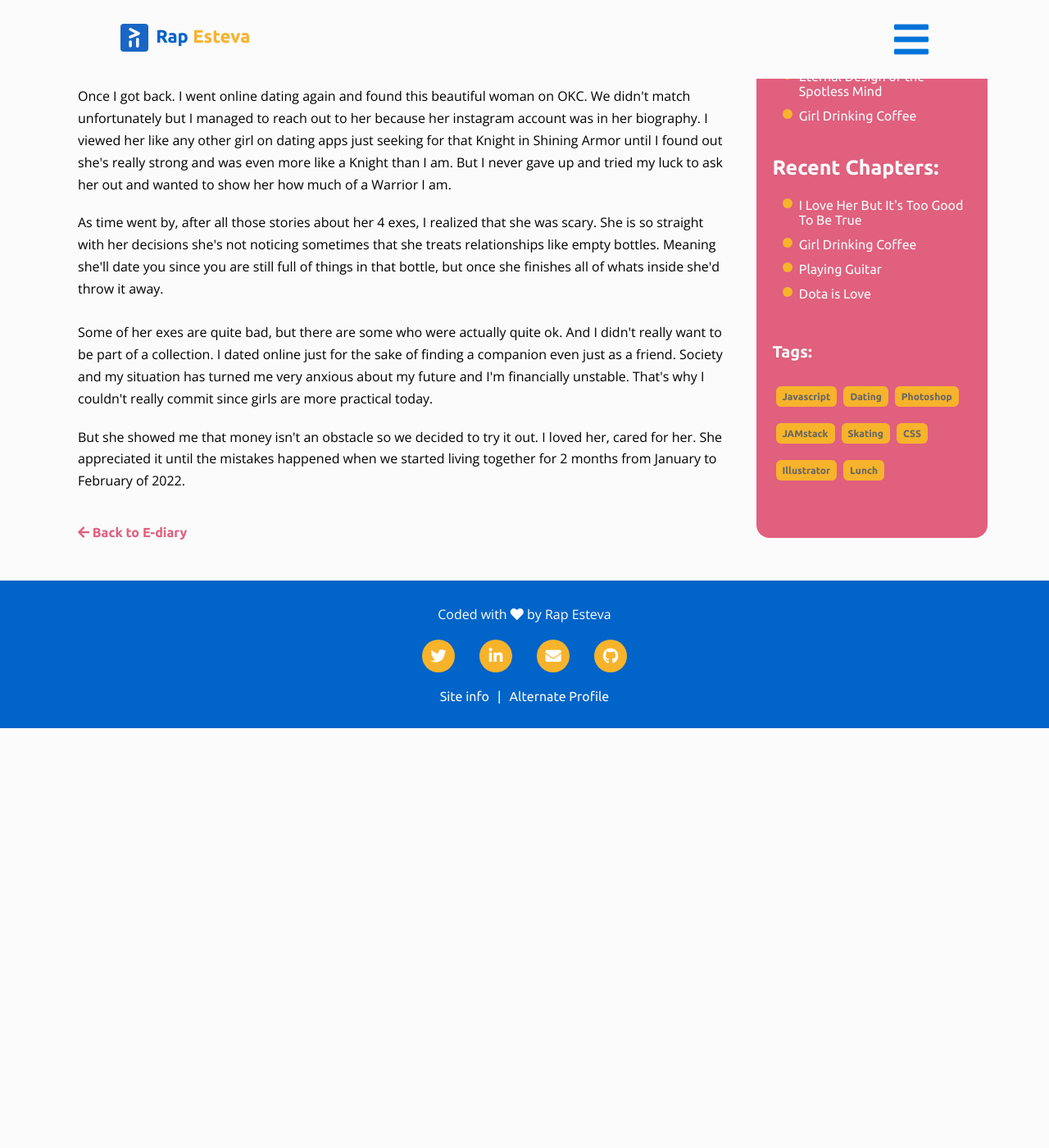
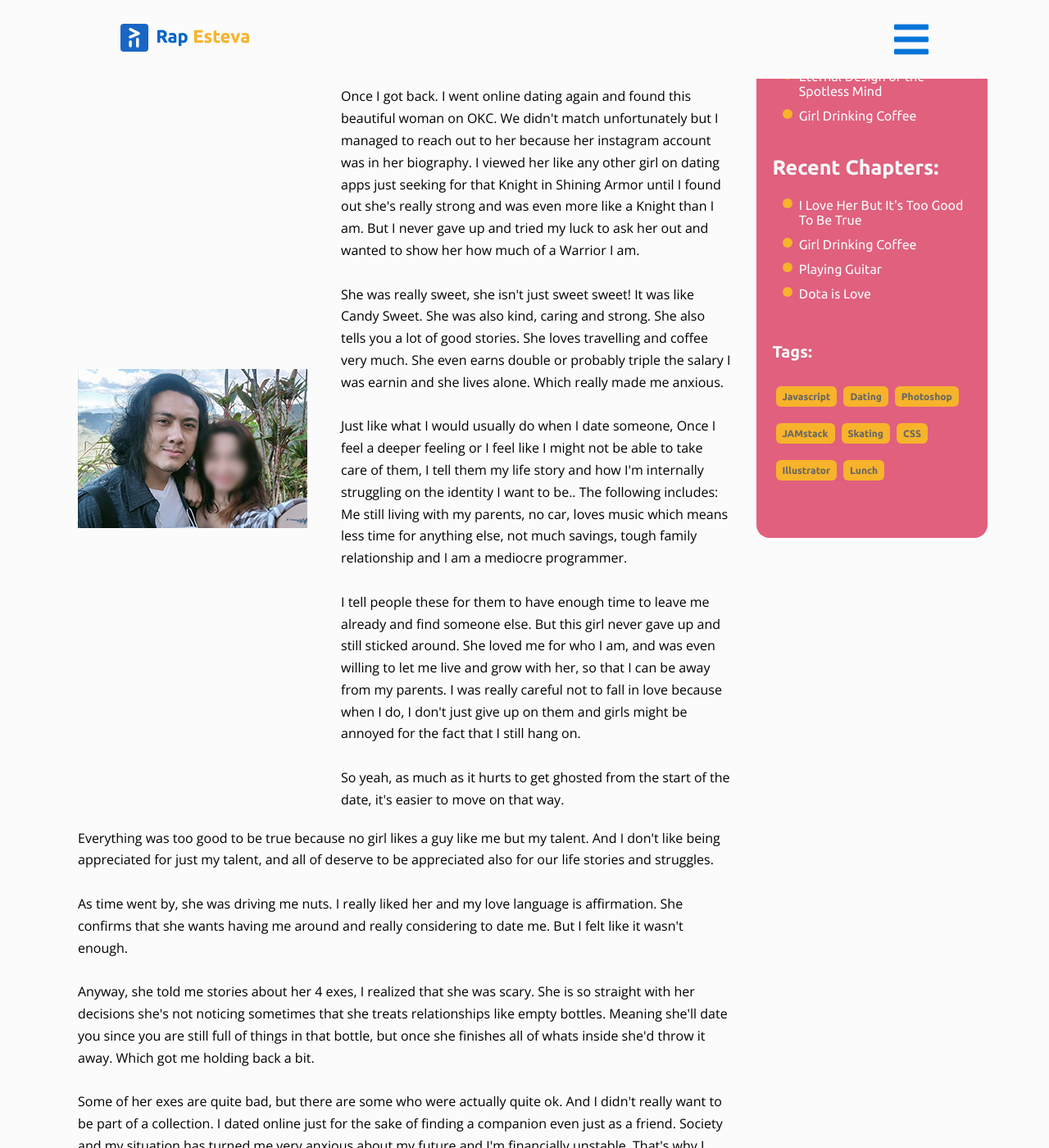
Before and after one commit to rapsamaniego27/portfolio-2020, a Jekyll site: the page built from _posts/2022-04-01-i-love-her-but-its-too-good-to-be-true.md, in a window 1280 px wide and 1400 px high, scrolled down 758 px. Shown: the whole window at 82% size. Built offline with Jekyll 4.4.1, drawn with Linux system fonts in a browser that asks for light colours; nearby versions of some CDN libraries; before the commit the page ends 1646 px from its top, so only the background shows below that; some of the changed text lies outside the part shown.

Commit message:
Update Chapters “2022-04-01-i-love-her-but-its-too-good-to-be-true”

```diff
--- a/_posts/2022-04-01-i-love-her-but-its-too-good-to-be-true.md
+++ b/_posts/2022-04-01-i-love-her-but-its-too-good-to-be-true.md
@@ -28,7 +28,7 @@ blocks:
 
         After the family issue that happened in my house, my friend Gillan was so concerned I went on a Zambales breather.
       photographer: ""
-  - alignment: one column
+  - alignment: two columns
     content:
       text: >-
         Once I got back. I went online dating again and found this beautiful
@@ -36,22 +36,65 @@ blocks:
         to her because her instagram account was in her biography.
 
         I viewed her like any other girl on dating apps just seeking for that Knight in Shining Armor until I found out she's really strong and was even more like a Knight than I am. But I never gave up and tried my luck to ask her out and wanted to show her how much of a Warrior I am.
+
+        <br><br>
+
+        She was really sweet, she isn't just sweet sweet! It was like Candy Sweet. She was also kind, caring and strong. She also tells you a lot of good stories. She loves travelling and coffee very much. She even earns double or probably triple the salary I was earnin and she lives alone. Which really made me anxious.
+
+        <br><br>
+
+        Just like what I would usually do when I date someone, Once I feel a deeper feeling or I feel like I might not be able to take care of them, I tell them my life story and how I'm internally struggling on the identity I want to be.. The following includes: Me still living with my parents, no car, loves music which means less time for anything else, not much savings, tough family relationship and I am a mediocre programmer.
+
+        <br><br>
+
+        I tell people these for them to have enough time to leave me already and find someone else. But this girl never gave up and still sticked around. She loved me for who I am, and was even willing to let me live and grow with her, so that I can be away from my parents. I was really careful not to fall in love because when I do, I don't just give up on them and girls might be annoyed for the fact that I still hang on.
+
+        <br><br>
+
+        So yeah, as much as it hurts to get ghosted from the start of the date, it's easier to move on that way.
+      image: /images/girlfriend-thumb2-040122.png
   - alignment: one column
     content:
       text: >-
-        As time went by, after all those stories about her 4 exes, I realized
-        that she was scary. She is so straight with her decisions she's not
-        noticing sometimes that she treats relationships like empty bottles.
-        Meaning she'll date you since you are still full of things in that
-        bottle, but once she finishes all of whats inside she'd throw it away.
+        Everything was too good to be true because no girl likes a guy like me
+        but my talent. And I don't like being appreciated for just my talent,
+        and all of deserve to be appreciated also for our life stories and
+        struggles.
 
+        <br><br>
+
+        As time went by, she was driving me nuts. I really liked her and my love language is affirmation. She confirms that she wants having me around and really considering to date me. But I felt like it wasn't enough.
+
+        <br><br>
+         Anyway, she told me stories about her 4 exes, I realized that she was scary. She is so straight with her decisions she's not noticing sometimes that she treats relationships like empty bottles. Meaning she'll date you since you are still full of things in that bottle, but once she finishes all of whats inside she'd throw it away.  Which got me holding back a bit.
         <br><br>
 
         Some of her exes are quite bad, but there are some who were actually quite ok. And I didn't really want to be part of a collection. I dated online just for the sake of finding a companion even just as a friend. Society and my situation has turned me very anxious about my future and I'm financially unstable. That's why I couldn't really commit since girls are more practical today.
   - alignment: one column
     content:
-      text: But she showed me that money isn't an obstacle so we decided to try it
-        out. I loved her, cared for her. She appreciated it until the mistakes
-        happened when we started living together for 2 months from January to
-        February of 2022.
+      text: >-
+        But in the end. Love still prevailed. She showed me that money isn't an
+        obstacle, she cared for what I go through sincerely so we decided to try
+        it out. I loved her, cared for her, cooked food, played music and
+        cuddled with her. She appreciated everything until our mistakes happened
+        when we started living together for 2 months from January to February of
+        2022.
+
+        <br><br>
+
+        She was already leaning towards the breakup route which I didn't like. We always fight for love if you know that there is a way to solve things... Everything was ok until she stopped fighting her love for me and her parents have become suspicious thinking that I would hurt her physically.
+
+        <br><br>
+
+        But I told them that I don't resolve to violence. And so with all these things happening, my heart was squished to the point that I couldn't think things through. I was literally crying for hours everyday.
+
+        So I decided to move back to my parent's house since that's what she wanted anyway. She even offered me to live with her but the label as bf / gf was off.
+
+        <br><br>
+
+        It was so damn hurtful! I knew from the start, she'd hurt me. I could still feel my heart like it's still crying up to this day. I wasn't a perfect man, I made mistakes. But she never gave us a chance to fix it together.
+
+        <br><br>
+
+        I know what she said of not going back, but I loved this girl and I'd rather die trying  than not try at all. She means the entire world to me.
 ---
```
Also changed, not shown: images/girlfriend-thumb2-040122.png (added).
